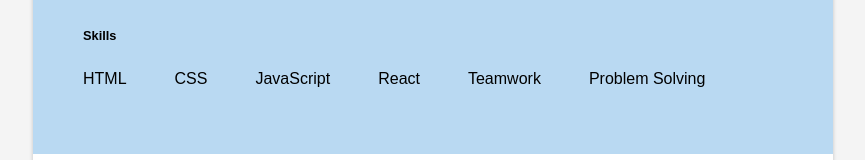
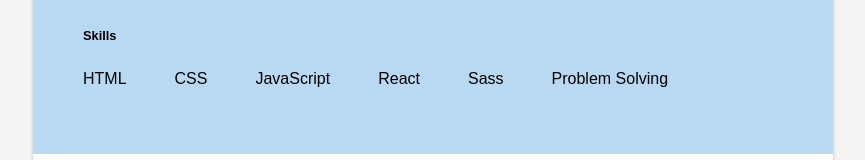
Before and after one commit to nilpeep/resume, a plain HTML site: page index.html in a window 1280 px wide. Shown: the part 410-570 px from the top of the page, without its empty margins (207-1072 px from the left). Drawn offline with Linux system fonts and the light colour scheme.

Commit message:
Update index.html

```diff
--- a/index.html
+++ b/index.html
@@ -37,7 +37,7 @@
                 <p>CSS</p>
                 <p>JavaScript</p>
                 <p>React</p>
-                <p>Teamwork</p>
+                <p>Sass</p>
                 <p>Problem Solving</p>
                 </div>
 
```
